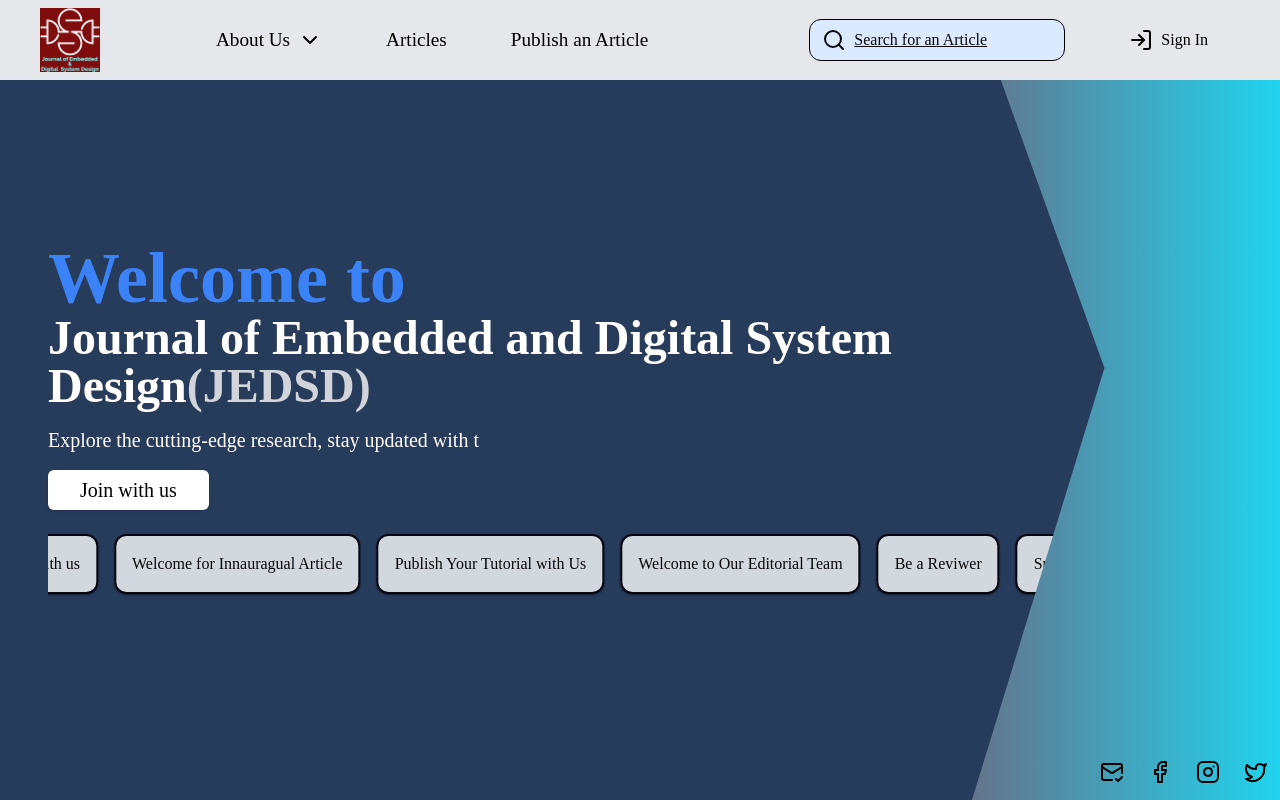
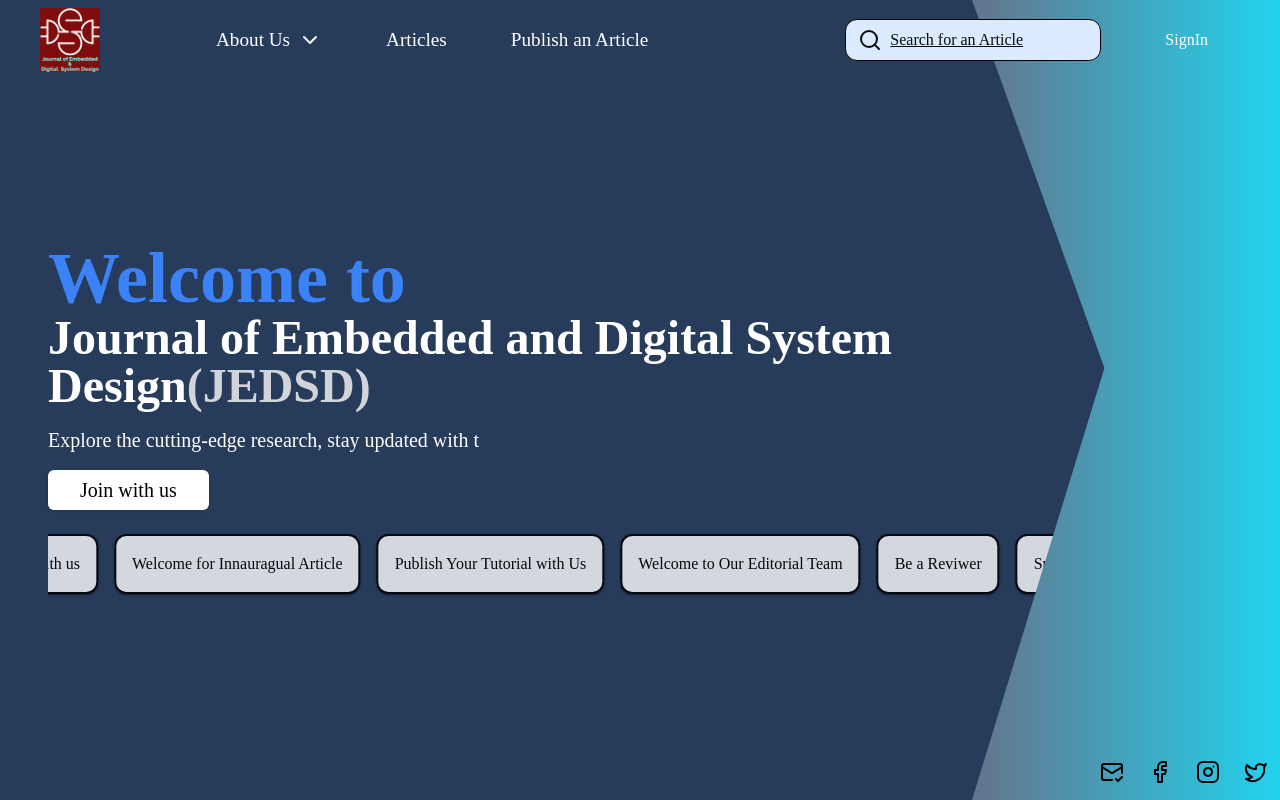
Before and after one commit to JEDSDOFFICIAL/jedsdWebNextjs, a Next.js app: page / in a window 1280 px wide. Built offline with nearby package versions, Linux system fonts and the light colour scheme.

Commit message:
auth change vercel

```diff
--- a/src/components/home/LgNavbar.tsx
+++ b/src/components/home/LgNavbar.tsx
@@ -24,24 +24,6 @@ import { useRouter } from "next/navigation";
 
 function Navbar() {
   const [isChangeBg, setIsChangeBg] = useState(false);
-  const [isLoginRotatting, setIsLoginRotatting] = useState<boolean | null>(null);
-  const [userImage, setUserImage] = useState<string | null>(null);
-  const [userId, setUserId] = useState<string | null>(null);
-  const router = useRouter();
-
-  useEffect(() => {
-    const timeoutId = setTimeout(() => {
-      setIsChangeBg(true);
-    }, 3000);
-
-    return () => clearTimeout(timeoutId); // Cleanup the timeout on unmount
-  }, []);
-
-  useEffect(() => {
-    if (userImage) {
-      console.log('User image updated:', userImage);
-    }
-  }, [userImage]);
 
   return (
     <DropdownMenu>
@@ -85,18 +67,12 @@ function Navbar() {
               <Search />
             </div>
             <div className="flex items-center gap-4">
-              {userId && (
-                <Link href={`/user/${userId}`} className="flex items-center">
-                  {userImage && (
-                    <Image height={100} width={100} src={userImage} alt="user" className="h-8 w-8 rounded-full" />
-                  )}
-                </Link>
-              )}
+
               <div
                 className={`flex item-center gap-2 flex-row cursor-pointer ${isChangeBg ? 'text-black' : 'text-white'}`}
 
               >
-                {isLoginRotatting ? <Loader className="animate-spin" /> : !userImage ? <><LogIn /> Sign In</> : null}
+               SignIn
               </div>
             </div>
           </div>
--- a/src/components/home/SmNavbar.tsx
+++ b/src/components/home/SmNavbar.tsx
@@ -6,16 +6,14 @@ import {
   ChevronRight,
   FacebookIcon,
   Instagram,
-  Loader,
-  LogIn,
+
   MailCheckIcon,
   SearchIcon,
   TwitterIcon,
-  User,
+
   X,
 
 } from "lucide-react";
-import { getAuth, onAuthStateChanged } from "firebase/auth";
 import React, { useState } from "react";
 import "./SmNavbar.css"; // Import the CSS file for animations
 import { Button } from "../ui/button";
```
